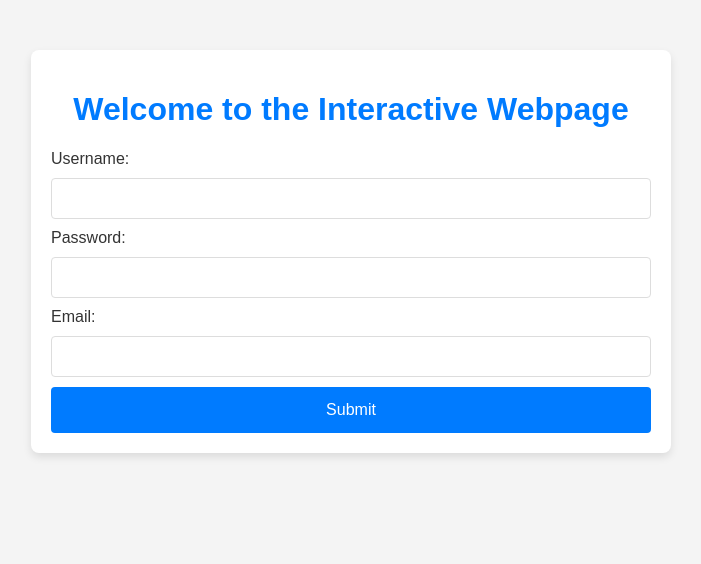
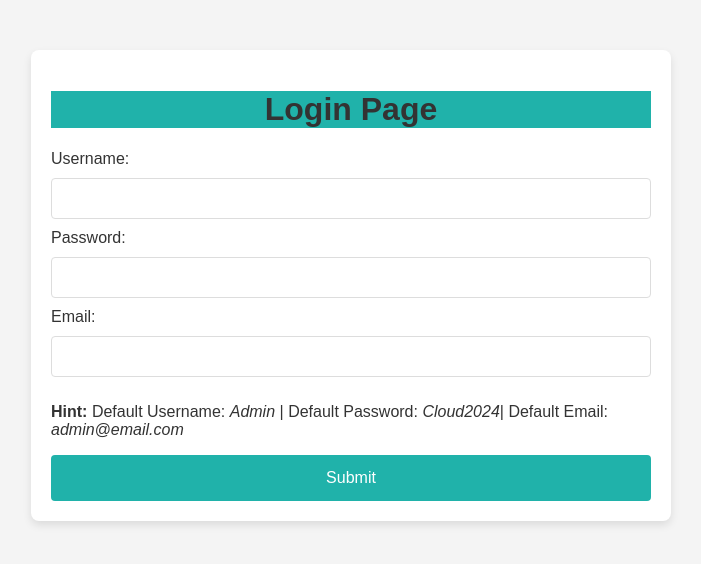
Before and after one commit to HethuSriN/cloudFinalAssignmentGroup-19, a Flask app: page / in a window 1280 px wide. Shown: the top 564 px of the page, without its empty margins (289-990 px from the left). Run offline with Flask 3, Linux system fonts and the light colour scheme; parts of the project's set-up code (start-up, migrations or seed data) failed here and were passed over.

Commit message:
Login Creds Changes

```diff
--- a/app.py
+++ b/app.py
@@ -9,9 +9,9 @@ app = Flask(__name__)
 app.secret_key = 'supersecretkey'
 
 # Sample credentials (in a real scenario, these should be securely stored and checked)
-valid_username = "admin"
-valid_password = "password123"
-valid_email = "admin@example.com"
+valid_username = "Admin"
+valid_password = "Cloud2024"
+valid_email = "admin@email.com"
 
 @app.route('/')
 def index():
--- a/templates/dashboard.html
+++ b/templates/dashboard.html
@@ -159,8 +159,8 @@
 <body>
 
 <div class="header">
-    <h1>Retail KPI Dashboard</h1>
-    <p>Sales Revenue, Customer Engagement, and Trends</p>
+    <h1>Retail Dashboard</h1>
+    <p>An interactive platform to analyze retail trends, customer behaviors, and engagement patterns for smarter business strategies.</p>
 </div>
 
 <!-- Logout Button -->
--- a/templates/index.html
+++ b/templates/index.html
@@ -3,7 +3,7 @@
 <head>
     <meta charset="UTF-8">
     <meta name="viewport" content="width=device-width, initial-scale=1.0">
-    <title>Interactive Webpage</title>
+    <title>Login Page</title>
     <style>
         body {
             font-family: Arial, sans-serif;
@@ -24,7 +24,7 @@
 
         h1 {
             text-align: center;
-            color: #007bff;
+            background-color: #20b2aa; /* Light Sea Green */
         }
 
         label {
@@ -46,7 +46,7 @@
         input[type="submit"] {
             width: 100%;
             padding: 14px;
-            background-color: #007bff;
+            background-color: #20b2aa; /* Light Sea Green */
             color: white;
             border: none;
             border-radius: 4px;
@@ -55,7 +55,7 @@
         }
 
         input[type="submit"]:hover {
-            background-color: #0056b3;
+            background-color: #178f85; /* Slightly darker green */
         }
 
         .error-message {
@@ -68,7 +68,7 @@
 <body>
 
     <div class="container">
-        <h1>Welcome to the Interactive Webpage</h1>
+        <h1>Login Page</h1>
         <form action="/submit" method="POST">
             <label for="username">Username:</label><br>
             <input type="text" id="username" name="username" required><br>
@@ -78,7 +78,7 @@
 
             <label for="email">Email:</label><br>
             <input type="email" id="email" name="email" required><br>
-
+            <p><strong>Hint:</strong> Default Username: <em>Admin</em> | Default Password: <em>Cloud2024</em>| Default Email: <em>admin@email.com</em></p>
             <input type="submit" value="Submit">
         </form>
     </div>
```
